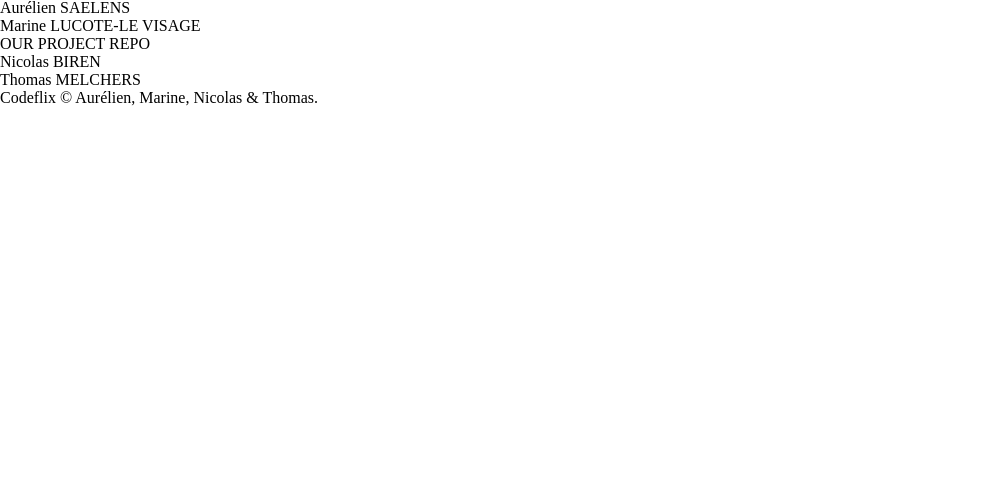
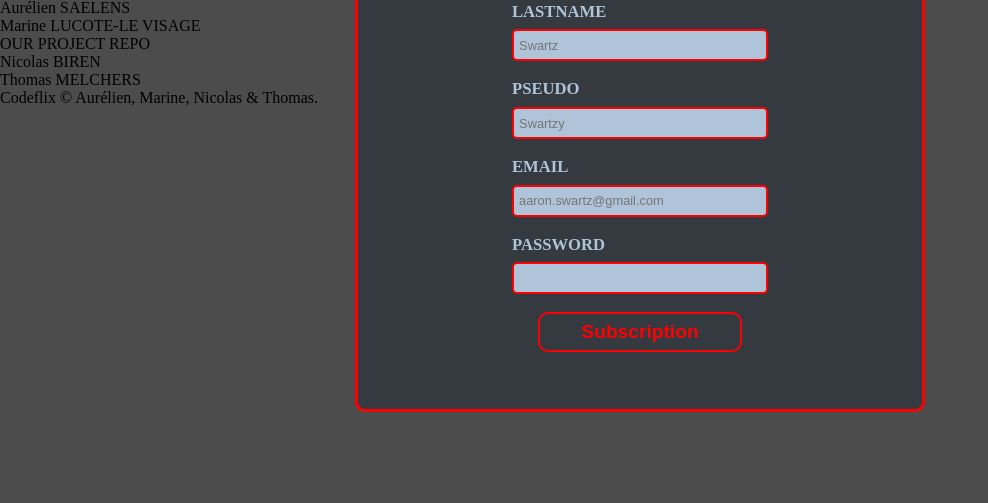
Before and after one commit to thomasmelchers/codeflix, a PHP site: page /search.php?keyword=Primfx in a window 1280 px wide. Shown: the part 297-800 px from the top of the page, without its empty margins (0-988 px from the left). Run offline with PHP 8.4, Linux system fonts and the light colour scheme; data comes from the database, SQL or seed files in the repository.

Commit message:
fin pop up

```diff
--- a/docker_env/application/source/add_user.php
+++ b/docker_env/application/source/add_user.php
@@ -117,20 +117,20 @@ if (isset($_SESSION["error"])) {
 <!-- Form html -->
 <div class="popUpForm">
     <div class="contenu">
-        <div class="close">+</div>
-        <h1>Inscription</h1>
+        <div class="close1">+</div>
+        <h1>Registration</h1>
         <div class="formulaire">
             <form method="post">
                 <div class="elementForm">
-                    <label for="prenom">Votre prénom</label>
+                    <label for="prenom">Firstname</label>
                     <input type="text" name="prenom" placeholder="Aaron" id="prenom">
                 </div>
                 <div class="elementForm">
-                    <label for="nom">Votre nom</label>
+                    <label for="nom">Lastname</label>
                     <input type="text" name="nom" placeholder="Swartz" id="nom">
                 </div>
                 <div class="elementForm">
-                    <label for="pseudo">Votre pseudo</label>
+                    <label for="pseudo">Pseudo</label>
                     <input type="text" name="pseudo" placeholder="Swartzy" id="pseudo">
                 </div>
                 <div class="elementForm">
@@ -138,11 +138,11 @@ if (isset($_SESSION["error"])) {
                     <input type="email" name="email" placeholder="aaron.swartz@gmail.com" id="email">
                 </div>
                 <div class="elementForm">
-                    <label for="password">Mot de passe</label>
+                    <label for="password">Password</label>
                     <input type="password" name="password" id="password">
                 </div>
                 <div class="elementForm">
-                    <button class="buttonUser" type="submit" name="submit" id="submit">Je m'inscris !</button>
+                    <button class="buttonUser" type="submit" name="submit" id="submit">Subscription</button>
                 </div>
             </form>
         </div>
--- a/docker_env/application/source/css/addUser.css
+++ b/docker_env/application/source/css/addUser.css
@@ -12,7 +12,7 @@
     display: flex;
     justify-content: center;
     align-items: center;
-    display: none;
+    /* display: none; */
     z-index:1;
 }
 
@@ -43,7 +43,7 @@
     margin-top: 7%;
 }
 
-.close{
+.close1{
     position: absolute;
     font-size: 2vw;
     top: 0;
--- a/docker_env/application/source/js/add_user.js
+++ b/docker_env/application/source/js/add_user.js
@@ -1,7 +1,14 @@
 document.querySelector(".addUser").addEventListener('click', ()=>{
     document.querySelector(".popUpForm").style.display = "flex";
+    console.log('click like open');
 });
 
-document.querySelector(".close").addEventListener('click', ()=>{
-    document.querySelector(".popUpForm").style.display = "none";
+var close = document.querySelector(".close1");
+var popup = document.querySelector(".popUpForm");
+close.addEventListener('click', ()=>{
+    popup.style.display = "none";
+    /* popup.style.color = "#FFF"; */
+    console.log('click like close');
 });
+console.log(close);
+console.log(popup);
--- a/docker_env/application/source/login.php
+++ b/docker_env/application/source/login.php
@@ -99,11 +99,11 @@ if (isset($_SESSION["error"])) {
                     <input type="email" placeholder="aaron.swartz@gmail.com" name="email" id="email">
                 </div>
                 <div class="elementForm">
-                    <label for="password">Mot de passe</label>
+                    <label for="password">Password</label>
                     <input type="password" placeholder="bestcoder" name="password" id="password">
                 </div>
                 <div class="elementForm">
-                    <button class="btn" type="submit">Me connecter</button>
+                    <button class="btn" type="submit">Connection</button>
                 </div>
             </form>
         </div>
```
